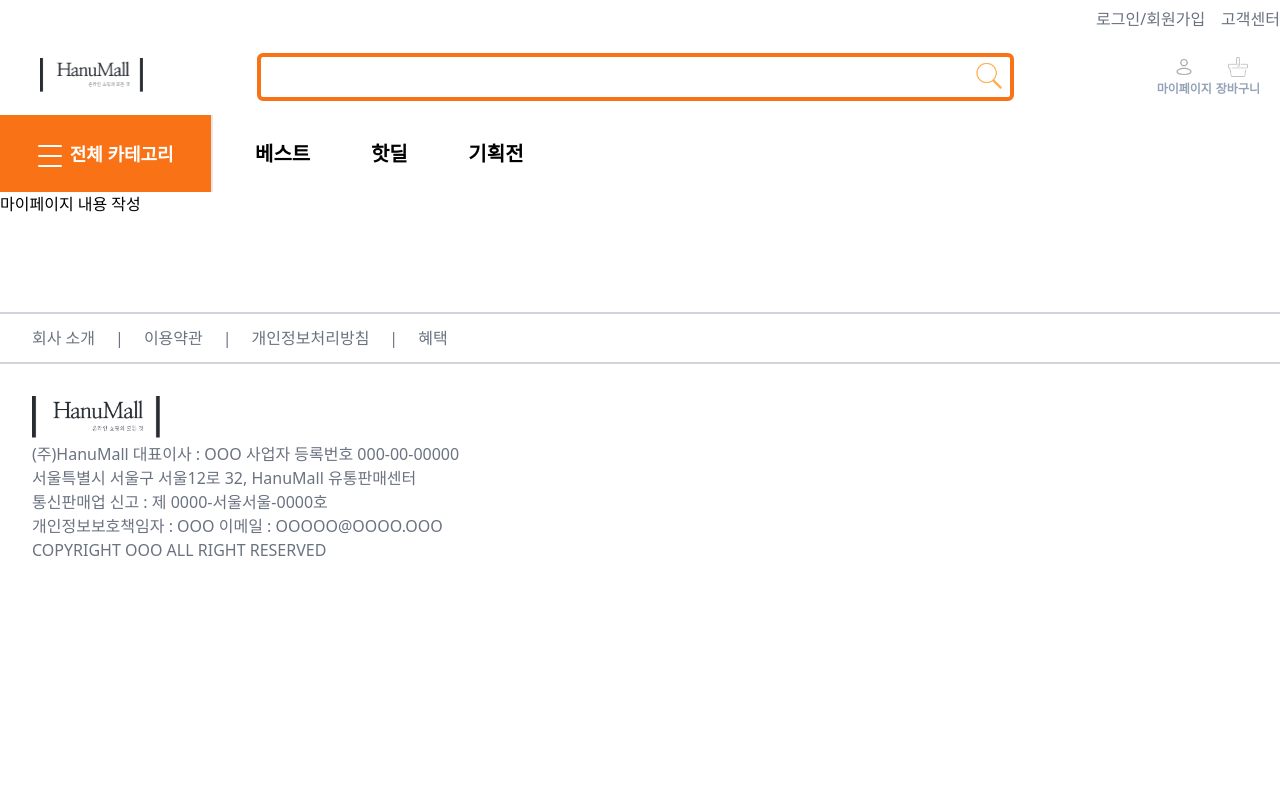
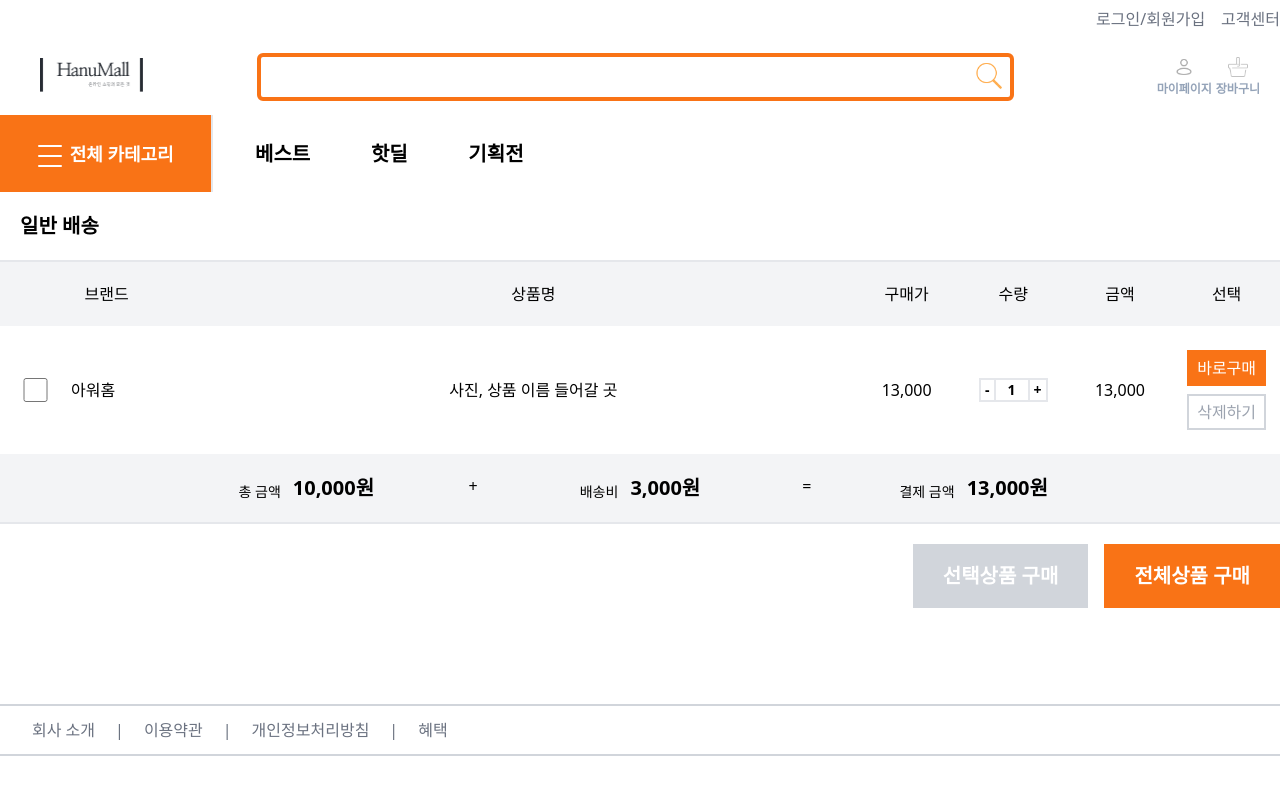
Before and after one commit to dlgusdn978/EveryMall, a Next.js app: page /mypage in a window 1280 px wide. Shown: the top 786 px of the page. Built offline with nearby package versions, Linux system fonts and the light colour scheme.

Commit message:
Feat(FE): add mypage design

```diff
--- a/app/mypage/page.tsx
+++ b/app/mypage/page.tsx
@@ -1,14 +1,83 @@
 import { GetServerSideProps } from "next";
 import React from "react";
 import Link from "next/link";
+import { Product } from "../../components/mypage/product";
+import divider from "../../lib/features/feature";
 interface MyPageProps {
   data: any;
 }
 
 export default function Home() {
+  const price = 10000;
+  const deliveryPrice = 3000;
+  const totalPrice = price + deliveryPrice;
+
   return (
     <div>
-      <h4>마이페이지 내용 작성</h4>
+      <div className="p-5 font-bold text-xl">
+        <h4>일반 배송</h4>
+      </div>
+      <div className="border-y-2">
+        {/* 상품 리스트 */}
+        <div className="flex [&>*]:py-5 [&>*]:flex [&>*]:justify-center bg-gray-100">
+          <div className="w-2/12">
+            <span>브랜드</span>
+          </div>
+          <div className="w-6/12">
+            <span>상품명</span>
+          </div>
+          <div className="w-1/12">
+            <span>구매가</span>
+          </div>
+          <div className="w-1/12">
+            <span>수량</span>
+          </div>
+          <div className="w-1/12">
+            <span>금액</span>
+          </div>
+          <div className="w-1/12">
+            <span>선택</span>
+          </div>
+        </div>
+        <Product></Product>
+        <div className="flex px-36 m-auto py-5 [&>*]:flex [&>*]:justify-center bg-gray-100">
+          <div className="flex items-end w-1/3">
+            <span className="text-sm">총 금액 </span>
+            <span className="font-bold text-xl ml-3">
+              {`${divider(price)}`}원
+            </span>
+          </div>
+          +
+          <div className="flex items-end w-1/3">
+            <span className="text-sm">배송비 </span>
+            <span className="font-bold text-xl  ml-3">
+              {`${divider(deliveryPrice)}`}원
+            </span>
+          </div>
+          =
+          <div className="flex items-end w-1/3">
+            <span className="text-sm">결제 금액</span>
+            <span className="font-bold text-xl  ml-3">
+              {`${divider(totalPrice)}`}원
+            </span>
+          </div>
+        </div>
+      </div>
+      <div className="mt-5">
+        <div className="flex justify-end [&>*]:ml-4">
+          <input
+            type="button"
+            value="선택상품 구매"
+            className="py-4 px-7 border-2 border-gray-300 bg-gray-300 font-bold text-white text-xl"
+          />
+
+          <input
+            type="button"
+            value="전체상품 구매"
+            className="py-4 px-7 border-2 border-orange-500 bg-orange-500 font-bold text-white text-xl"
+          />
+        </div>
+      </div>
     </div>
   );
 }
--- /dev/null
+++ b/components/mypage/product.tsx
@@ -0,0 +1,58 @@
+"use client";
+import React, { useState } from "react";
+import divider from "../../lib/features/feature";
+export const Product = () => {
+  const productProvider = "hanumall";
+  const productName = "가구";
+  const productPrice = 13000;
+  const [productCount, setProductCount] = useState(1);
+  const productTotalPrice = productPrice * productCount;
+  const changeProductCount = (num: number) => {
+    setProductCount(productCount + num);
+  };
+  return (
+    <div className="flex py-2 h-32 [&>*]:flex [&>*]:justify-center [&>*]:items-center">
+      <div className="w-2/12">
+        <input type="checkbox" className="w-4/12 h-6 bg-orange-500" />
+        <span className="w-8/12">아워홈</span>
+      </div>
+      <div className="w-6/12">사진, 상품 이름 들어갈 곳</div>
+      <div className="w-1/12">{`${divider(productPrice)}`}</div>
+      <div className="w-1/12">
+        <div className="flex border-y-2 font-bold text-sm">
+          <div className="border-x-2 px-1">
+            <input
+              type="button"
+              value="-"
+              onClick={() => changeProductCount(1)}
+            />
+          </div>
+          <span className="px-3">{`${productCount}`}</span>
+          <div className="border-x-2 px-1">
+            <input
+              type="button"
+              value="+"
+              onClick={() => changeProductCount(-1)}
+            />
+          </div>
+        </div>
+      </div>
+      <div className="w-1/12">{`${divider(productTotalPrice)}`}</div>
+      <div className="w-1/12">
+        <div className="flex-col">
+          <input
+            type="button"
+            value="바로구매"
+            className="py-1 px-2 border-orange-500 border-2 bg-orange-500 text-white "
+          />
+          <div className="h-2"></div>
+          <input
+            type="button"
+            value="삭제하기"
+            className=" py-1 px-2 border-gray-300 text-gray-400 border-2"
+          />
+        </div>
+      </div>
+    </div>
+  );
+};
--- a/lib/features/feature.ts
+++ b/lib/features/feature.ts
@@ -0,0 +1,5 @@
+const setDivider = (price: number) => {
+  return price.toLocaleString("ko-KR");
+};
+
+export default setDivider;
```
Also changed, not shown: 1 other file (tests, documents, lock files or other folders).
